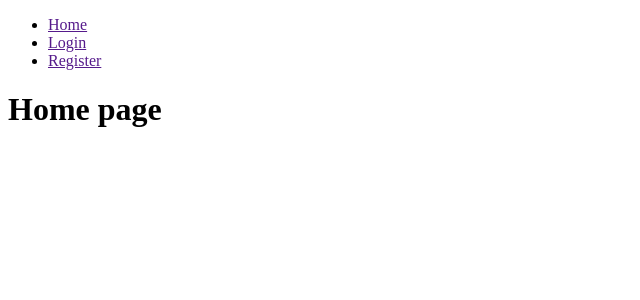
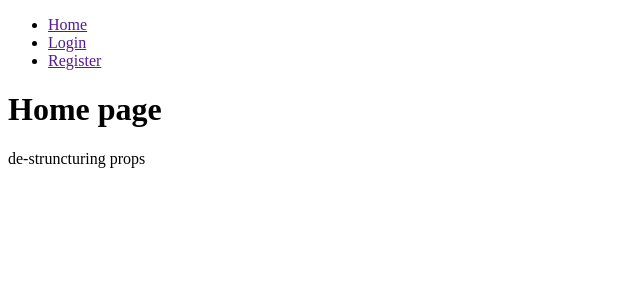
Before and after one commit to ingafter60/apa-kata-dunia, a Next.js app: page / in a window 1280 px wide. Shown: the top 300 px of the page, without its empty margins (0-640 px from the left). Built offline with nearby package versions, Linux system fonts and the light colour scheme.

Commit message:
02.2.6.4 (de-structuring props) Layout component

```diff
--- a/components/Layout.js
+++ b/components/Layout.js
@@ -1,4 +1,4 @@
-const Layout = (props) => {
+const Layout = ({ children }) => {
   const nav = () => (
     <ul className="nav">
       <li className="nav-item">
@@ -21,7 +21,7 @@ const Layout = (props) => {
   return (
     <React.Fragment>
       {nav()}
-      {props.children}
+      {children}
     </React.Fragment>
   )
 }
--- a/pages/index.js
+++ b/pages/index.js
@@ -1,5 +1,10 @@
 import Layout from '../components/Layout'
 
-const Home = () => <Layout><h1>Home page</h1></Layout>;
+const Home = () => (
+  <Layout>
+    <h1>Home page</h1>
+    <p>de-struncturing props</p>
+  </Layout>
+)
 
-export default Home;
+export default Home
```
Also changed, not shown: 1 other file (tests, documents, lock files or other folders).
